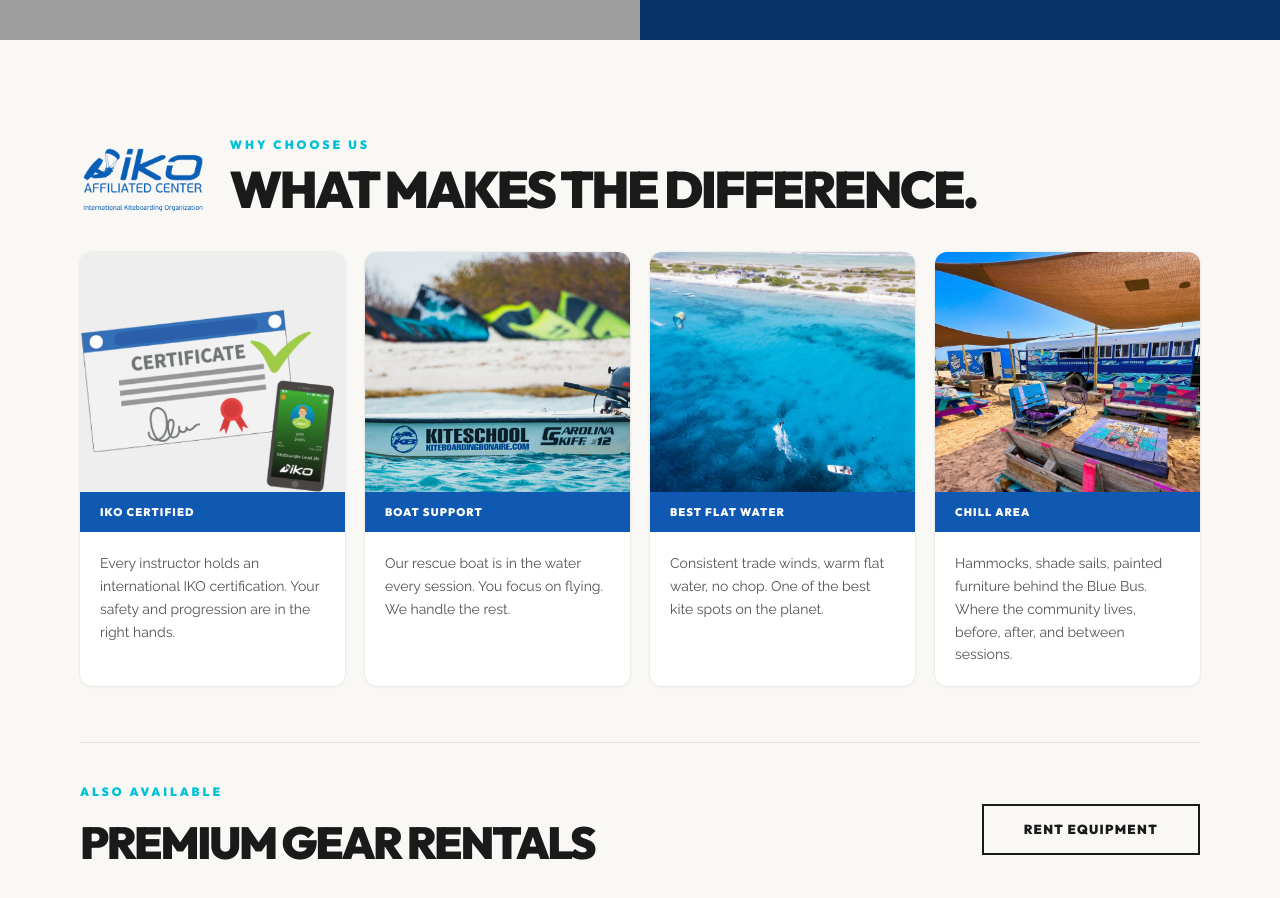
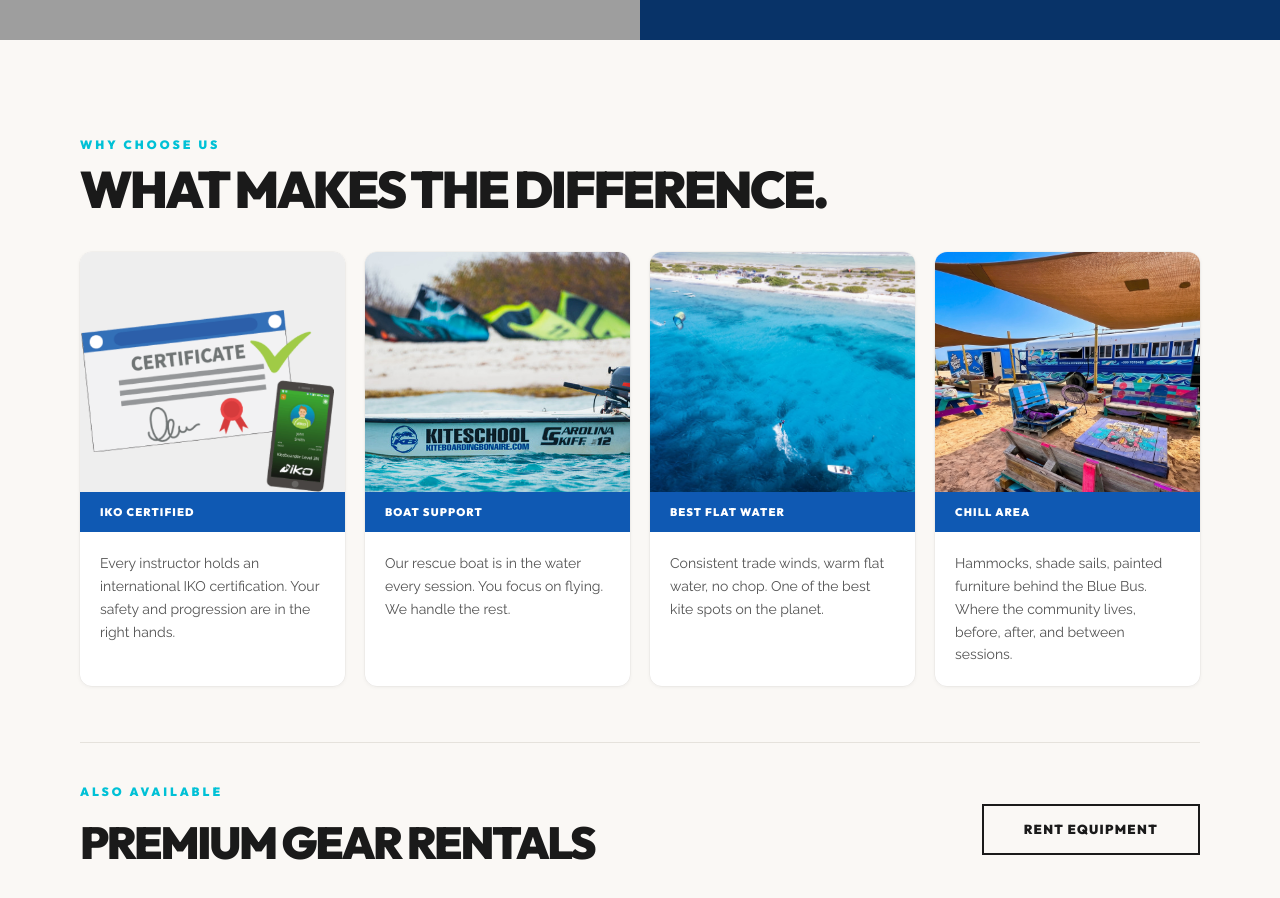
Before and after one commit to waikat/blue-bus-nextjs, a Next.js app: page / in a window 1280 px wide. Shown: the part 1880-2778 px from the top of the page. Built offline with nearby package versions, Linux system fonts and the light colour scheme; no server answers; grey boxes are pictures that could not be loaded.

Commit message:
Remove IKO badge from homepage, increase IKO section spacing on lessons

```diff
--- a/src/app/page.tsx
+++ b/src/app/page.tsx
@@ -12,7 +12,6 @@ import ikoPhoto       from "@/assets/Iko-instructors.jpg";
 import boatPhoto      from "@/assets/rescue-boats.jpg";
 import flatWaterPhoto from "@/assets/Flat-water-2.jpg";
 import chillPhoto     from "@/assets/chill-area-a.jpg";
-import ikoBadge       from "@/assets/iko-affiliated.avif";
 
 const GOOGLE_REVIEWS_URL     = "https://g.page/r/CSyJMvsyaLAJEBE/review";
 const BOOKING_ALL_LESSONS_ID = "g370000000b0000000c022b3d";
@@ -224,10 +223,8 @@ export default function HomePage() {
         <div className="max-w-7xl mx-auto px-6 sm:px-12 lg:px-20">
           <motion.div
             initial="hidden" whileInView="visible" viewport={{ once: true }} variants={fadeIn}
-            className="mb-10 flex flex-col sm:flex-row sm:items-end sm:gap-6"
+            className="mb-10"
           >
-            <img src={ikoBadge.src} alt="IKO Affiliated Center" className="h-16 w-auto flex-shrink-0 mb-4 sm:mb-0" />
-            <div>
             <p className="category-label mb-3">Why choose us</p>
             <h2
               className="font-display font-black text-foreground uppercase tracking-tighter"
@@ -235,7 +232,6 @@ export default function HomePage() {
             >
               What makes the difference.
             </h2>
-            </div>
           </motion.div>
 
           <motion.div
```
Lines whose indentation alone changed are shown as unchanged.
